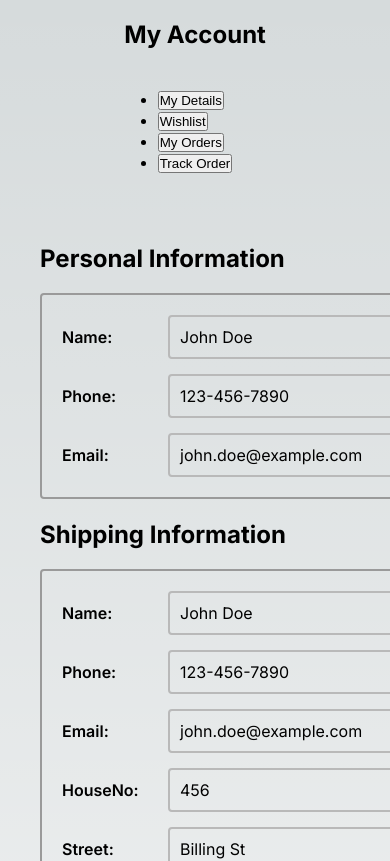
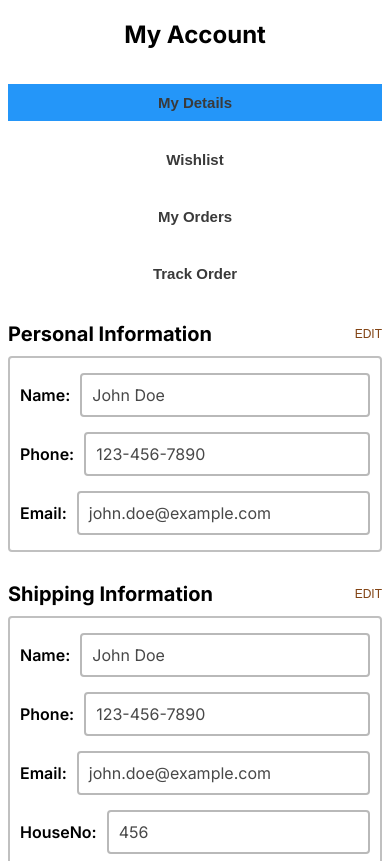
Before and after one commit to AnkushS27/lds-sports-ecommerce, a Next.js app: page /myAccount in a window 390 px wide. Shown: the top 861 px of the page. Built offline with nearby package versions, Linux system fonts and the light colour scheme.

Commit message:
My Account updated

```diff
--- a/src/app/cart/page.tsx
+++ b/src/app/cart/page.tsx
@@ -84,7 +84,7 @@ export default function Cart() {
                     />
                   </div>
                   <div className={styles.itemImage}>
-                    <Image src={item.image} alt={item.name} />
+                    <Image src={item.image} alt={item.name} width={400} height={400}/>
                   </div>
                   <div className={styles.itemDetails}>
                     <h3 className={styles.itemName}>{item.name}</h3>
--- a/src/app/myAccount/page.module.css
+++ b/src/app/myAccount/page.module.css
@@ -1,21 +1,87 @@
+.mainWrapper {
+    position: relative;
+    display: flex;
+    flex-direction: column;
+    margin: auto;
+    align-items: center;
+    background-color: #fff;
+}
+
+.mainContainer {
+    position: relative;
+    display: flex;
+    width: 100%;
+    max-width: 1280px;
+    justify-content: center;
+    border-top: 2px solid #e0e0e0;
+}
+
+.navbar {
+    position: relative;
+
+    display: flex;
+    flex-direction: column;
+    padding: 15px;
+
+    height: 100%;
+
+    font-size: 16px;
+    font-weight: 400;
+    font-family: sans-serif;
+    overflow: hidden;
+}
+
+.navList {
+    display: flex;
+    flex-direction: column;
+    gap: 20px;
+    min-width: 250px;
+    width: 100%;
+    list-style: none;
+}
+
+.navLink {
+    border: none;
+    background-color: transparent;
+    font-size: 15px;
+    font-weight: bold;
+    color: #3a3a3a;
+    text-align: left;
+    padding: 10px 20px;
+    width: 100%;
+}
+
+.navLink:hover {
+    background-color: #e3e3e37a;
+    color: #000;
+    cursor: pointer;
+}
+
+.activeLink {
+    background-color: #2496f9;
+}
+
 .myAccount {
-    padding: 20px;
+    position: relative;
+    padding: 15px 0;
     display: flex;
     flex-direction: column;
     align-items: center;
     padding: 20px;
-    gap: 30px;
-    margin: auto;
-    max-width: 1280px;
+    width: 100%;
+    max-width: 550px;
+    border-left: 2px solid #e0e0e0;
 }
 
-.infoBlock {
-    width: 500px;
-    overflow: hidden;
+.seperateSection {
+    display: flex;
+    flex-direction: column;
+    gap: 30px;
+    width: 100%;
 }
 
 .info {
-    border: 2px solid #9a9a9a;
+    border: 2px solid #c0c0c0;
     padding: 20px;
     border-radius: 4px;
     display: flex;
@@ -26,6 +92,7 @@
 .field {
     display: flex;
     justify-content: space-between;
+    gap: 10px;
     align-items: center;
 }
 
@@ -43,28 +110,37 @@
     font-size: 16px;
     display: flex;
     flex-wrap: wrap;
+    overflow: auto;
+    color: #484848;
+  scrollbar-width: thin;
+  scrollbar-color: transparent transparent;
 }
 
 .title {
     font-size: 24px;
-    margin-bottom: 10px;
+    margin: 20px 0;
 }
 
 .blockTitle {
     display: flex;
     justify-content: space-between;
     align-items: center;
-    padding: 20px 0;
+    margin-bottom: 15px;
 }
 
 .editButton,
 .saveButton {
-    height: 30px;
-    padding: 4px 8px;
-    color: #484848;
     background-color: transparent;
     border: none;
     font-size: 14px;
+}
+
+.editButton {
+    color: rgb(129, 66, 18);
+}
+
+.saveButton {
+    color: green;
 }
 
 .editButton:hover,
@@ -87,3 +163,67 @@
 .email {
     margin-top: 10px;
 }
+
+@media screen and (max-width: 480px) {
+    .mainContainer {
+        flex-direction: column;
+        border: none;
+    }
+
+    .navbar {
+        flex-direction: row;
+        padding: 15px 8px;
+    }
+
+    .navList {
+        max-width: 100%;
+    }
+
+    .myAccount {
+        padding: 15px 8px;
+        border: none;
+    }
+
+    .blockTitle {
+        font-size: 20px;
+        margin-bottom: 10px;
+    }
+
+    .editButton,
+    .saveButton {
+        font-size: 12px;
+    }
+
+    .navLink {
+        text-align: center;
+    }
+
+    .info {
+        padding: 15px 10px;
+    }
+}
+
+/* Track Order */
+ .searchBar {
+    position: relative;
+    display: flex;
+    border: 2px solid #0070f3;
+    border-radius: 3px;
+  }
+
+  .searchInput {
+    padding: 10px 15px;
+    width: 100%;
+    border: none;
+  }
+
+  .searchButton {
+    position: absolute;
+    right: 0;
+    padding: 10px 15px;
+    background-color: #0070f3;
+    color: #fff;
+    border: none;
+    border-radius: 0 1px 1px 0;
+    cursor: pointer;
+  }
--- a/src/app/myAccount/page.tsx
+++ b/src/app/myAccount/page.tsx
@@ -150,16 +150,25 @@ export default function MyAccount() {
     ));
   };
 
-  const [activeSection, setActiveSection] = useState('mydetails');
+  const [activeSection, setActiveSection] = useState("mydetails");
 
-  const handleSectionChange = (section:string) => {
+  const handleSectionChange = (section: string) => {
     setActiveSection(section);
   };
 
+  //Search Bar logic
+  const [query, setQuery] = useState('');
+
+  const handleSearch = () => {
+    // Implement your search logic here
+    console.log('Searching for:', query);
+  };
+
   return (
-    <div className={styles.myAccount}>
+    <div className={styles.mainWrapper}>
       <h1 className={styles.title}>My Account</h1>
 
+      <div className={styles.mainContainer}>
         <nav className={styles.navbar}>
           <ul className={styles.navList}>
             <li>
@@ -207,7 +216,7 @@ export default function MyAccount() {
 
         <div className={styles.myAccount}>
           {activeSection === "mydetails" && (
-          <div>
+            <div className={styles.seperateSection}>
               <div className={styles.infoBlock}>
                 <h2 className={styles.blockTitle}>
                   Personal Information
@@ -216,7 +225,7 @@ export default function MyAccount() {
                       className={styles.saveButton}
                       onClick={() => handleSave("personal")}
                     >
-                    Save
+                      SAVE
                     </button>
                   ) : (
                     <button
@@ -244,7 +253,7 @@ export default function MyAccount() {
                       className={styles.saveButton}
                       onClick={() => handleSave("shipping")}
                     >
-                    Save
+                      SAVE
                     </button>
                   ) : (
                     <button
@@ -272,7 +281,7 @@ export default function MyAccount() {
                       className={styles.saveButton}
                       onClick={() => handleSave("billing")}
                     >
-                    Save
+                      SAVE
                     </button>
                   ) : (
                     <button
@@ -293,31 +302,37 @@ export default function MyAccount() {
               </div>
             </div>
           )}
-      </div>
 
-      <div>
           {activeSection === "wishlist" && (
             <div className={styles.infoBlock}>
-            {/* ... (content for the "Track Order" section) */}
+              <h4>Wishlist items goes here..</h4>
             </div>
           )}
-      </div>
 
-      <div>
           {activeSection === "myorders" && (
             <div className={styles.infoBlock}>
-            {/* ... (content for the "my orders" section) */}
+              <h4>My Orders items goes here..</h4>
             </div>
           )}
+
+          {activeSection === "trackorder" && (
+            <div className={styles.seperateSection}>
+            <div className={styles.infoBlock}>
+              <div className={styles.searchBar}>
+                <input
+                  type="text"
+                  className={styles.searchInput}
+                  placeholder="Order ID..."
+                  value={query}
+                  onChange={(e) => setQuery(e.target.value)}
+                />
+                <button className={styles.searchButton} onClick={handleSearch}>Track</button>
               </div>
-
-      <div>
-        {activeSection === "trackorder" && (
-          <div className={styles.infoBlock}>
-            {/* ... (content for the "Track Order" section) */}
+            </div>
             </div>
           )}
         </div>
       </div>
+    </div>
   );
 }
--- a/src/app/page.module.css
+++ b/src/app/page.module.css
@@ -31,7 +31,6 @@
   flex-direction: column;
 
   width: 100%;
-  min-width: fit-content;
   height: 100%;
 
   overflow-y: auto;
```
Lines whose indentation alone changed are shown as unchanged.
